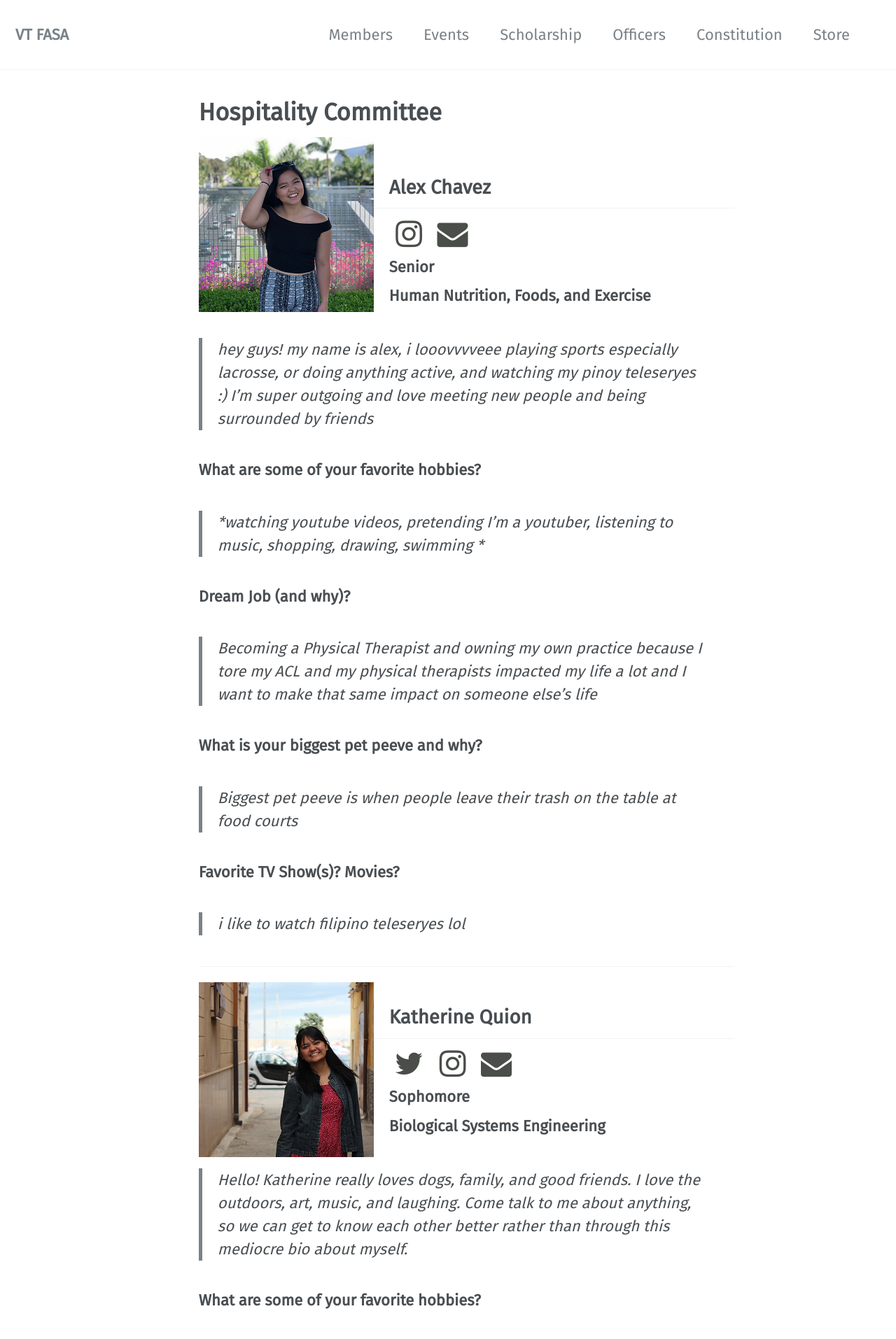
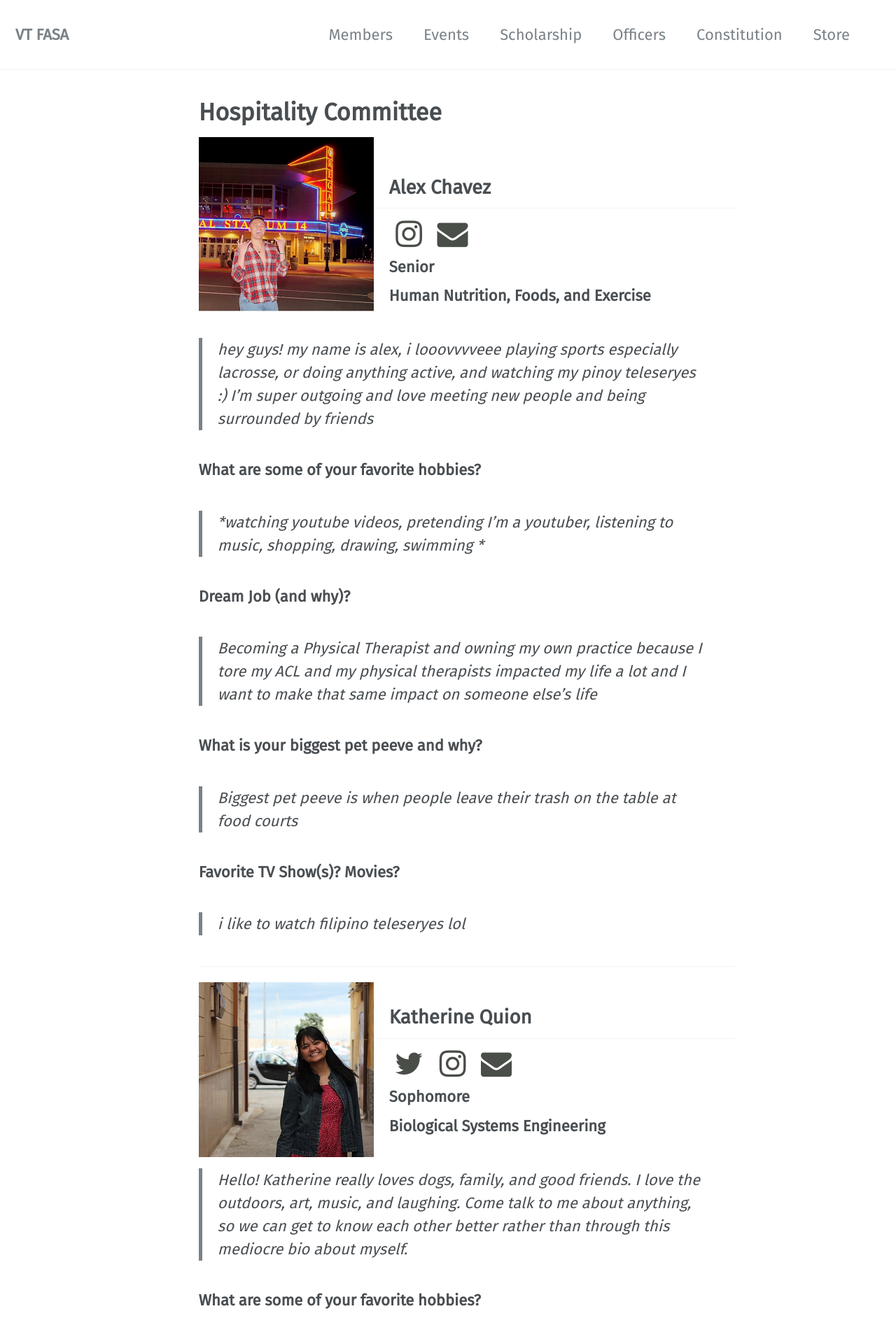
Before and after one commit to vtfasa/vtfasa.github.io, a Jekyll site: the page built from _pages/officers/hospitality.md, in a window 1280 px wide. Shown: the top 1914 px of the page at 70% size. Built offline with Jekyll 4.4.1, drawn with Linux system fonts in a browser that asks for light colours; some web fonts are replaced.

Commit message:
update_hospitality

```diff
--- a/_pages/officers/hospitality.md
+++ b/_pages/officers/hospitality.md
@@ -13,7 +13,7 @@ permalink: /officers/hospitality/
 # --- (this is a section break)
 ---
 
-![image-left]({{ "/assets/images/officers/small/alex2.png" | absolute_url }}){: .align-left}
+![image-left]({{ "/assets/images/officers/small/jc2.png" | absolute_url }}){: .align-left}
 ## Alex Chavez
 <p style="margin-bottom: 0.45em; padding: 0"><a href="https://www.instagram.com/lexionboard_/" style="margin: 0; padding: 0"><i class="fa fa-2x fa-fw fa-instagram" style="color: #494e48"></i></a>
 <a href="mailto:alexc14@vt.edu" style="margin: 0; padding: 0"><i class="fa fa-2x fa-fw fa-envelope" style="color: #494e48"></i></a></p>
```
Also changed, not shown: assets/images/officers/bryant.png (added), assets/images/officers/jc2.png (added), assets/images/officers/josh.png (added), assets/images/officers/justin2.png (added), assets/images/officers/nia.png (added), assets/images/officers/rachel.png (added), assets/images/officers/small/bryant.png (added), assets/images/officers/small/jc2.png (added), assets/images/officers/small/josh.png (added), assets/images/officers/small/justin2.png (added), assets/images/officers/small/nia.png (added), assets/images/officers/small/rachel.png (added).
